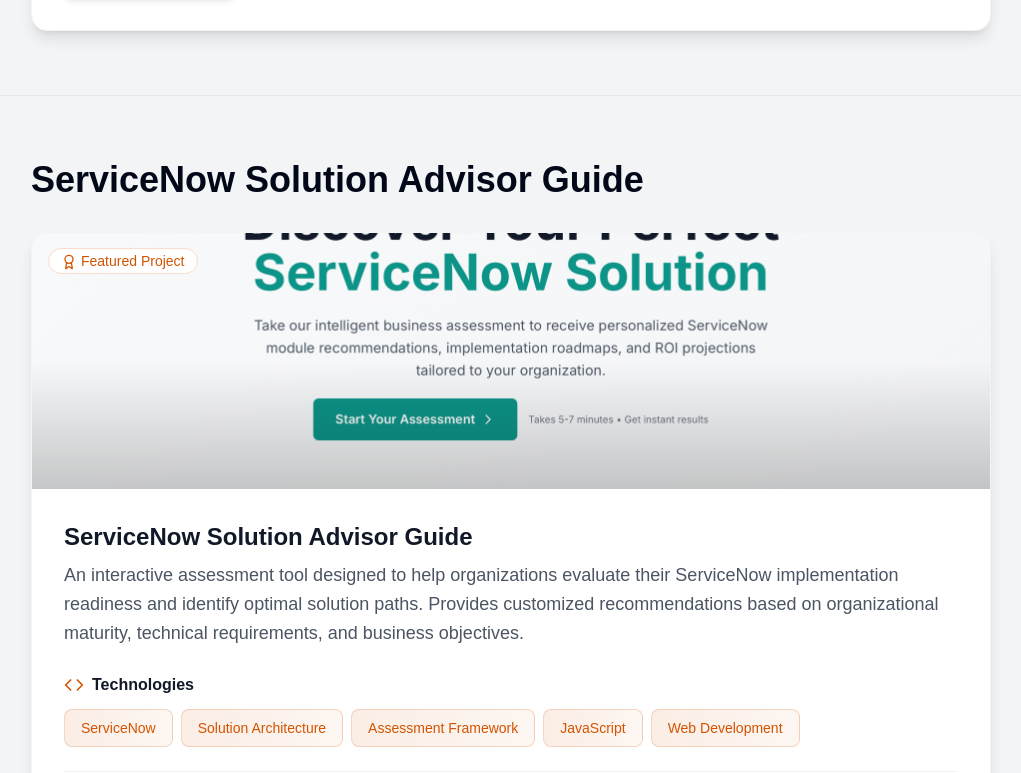
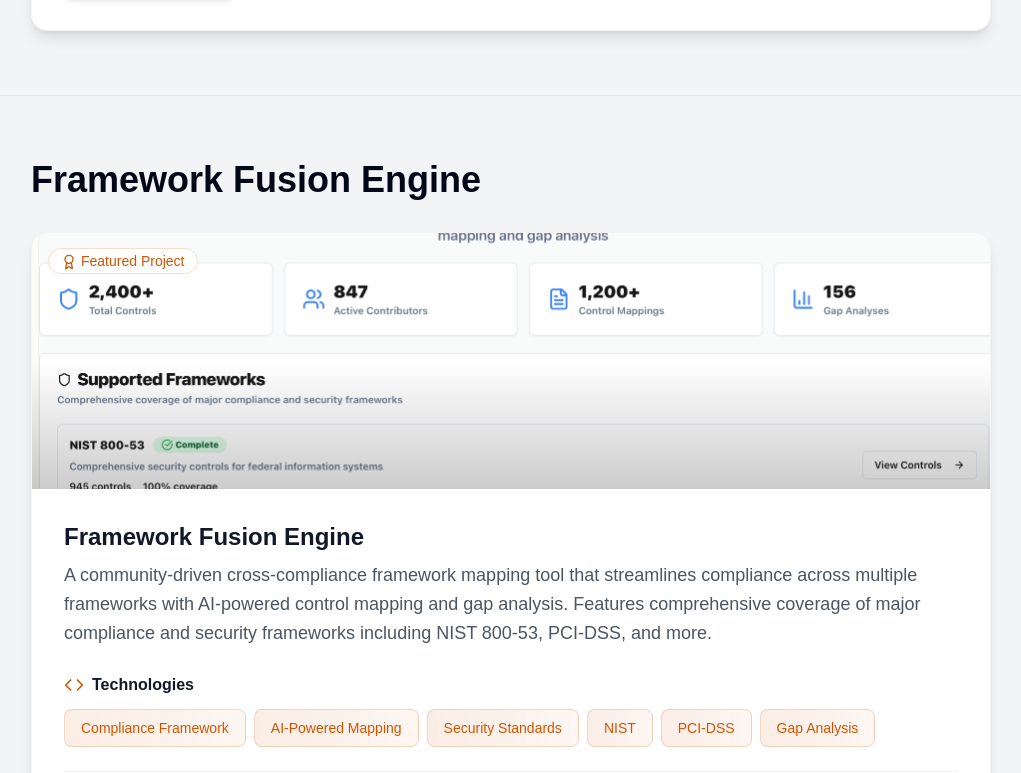
Before and after one commit to mmacri/macri-tech-resume-builder, a React (Vite) app: page /portfolio in a window 1280 px wide. Shown: the part 1547-2320 px from the top of the page, without its empty margins (257-1278 px from the left). Built offline with nearby package versions, Linux system fonts and the light colour scheme; the HTML template or start-up script is replaced by a standard one; a web font is replaced by a local one.

Commit message:
Add Framework Fusion project
Add Framework Fusion project to the portfolio, linking to the community-driven cross-compliance framework mapping tool and including the provided image.

```diff
--- a/src/data/resume/projectsData.ts
+++ b/src/data/resume/projectsData.ts
@@ -11,13 +11,22 @@ export const staticProjectsData = [
     display_order: 1
   },
   {
+    id: "framework-fusion-engine",
+    title: "Framework Fusion Engine",
+    description: "A community-driven cross-compliance framework mapping tool that streamlines compliance across multiple frameworks with AI-powered control mapping and gap analysis. Features comprehensive coverage of major compliance and security frameworks including NIST 800-53, PCI-DSS, and more.",
+    technologies: ["Compliance Framework", "AI-Powered Mapping", "Security Standards", "NIST", "PCI-DSS", "Gap Analysis"],
+    link: "https://mmacri.github.io/framework-fusion-engine/",
+    image_url: "/lovable-uploads/e001dd85-f8b8-4c6e-9d04-e8b316bbebcb.png",
+    display_order: 2
+  },
+  {
     id: "servicenow-advisor",
     title: "ServiceNow Solution Advisor Guide",
     description: "An interactive assessment tool designed to help organizations evaluate their ServiceNow implementation readiness and identify optimal solution paths. Provides customized recommendations based on organizational maturity, technical requirements, and business objectives.",
     technologies: ["ServiceNow", "Solution Architecture", "Assessment Framework", "JavaScript", "Web Development"],
     link: "https://mmacri.github.io/nowassess/index.html",
     image_url: "/lovable-uploads/a6fd2e82-34d4-4f60-90fc-4f5236a13aaf.png",
-    display_order: 2
+    display_order: 3
   },
   {
     id: "customer-success-dashboard",
@@ -26,7 +35,7 @@ export const staticProjectsData = [
     technologies: ["PowerBI", "Salesforce", "Data Analytics", "Customer Success"],
     link: "https://mmacri.github.io/customer-engagement-tracker/",
     image_url: "/lovable-uploads/eb90f300-90d1-4c77-86ec-2814b17e1be4.png",
-    display_order: 3
+    display_order: 4
   },
   {
     id: "partner-enablement",
@@ -35,7 +44,7 @@ export const staticProjectsData = [
     technologies: ["Business Development", "Partner Management", "VMware", "Cloud Services"],
     link: "/portfolio",
     image_url: null,
-    display_order: 4
+    display_order: 5
   },
   {
     id: "security-compliance",
@@ -44,6 +53,6 @@ export const staticProjectsData = [
     technologies: ["NIST", "CIS", "Security Operations", "Audit & Compliance"],
     link: "/portfolio",
     image_url: null,
-    display_order: 5
+    display_order: 6
   }
 ];
```
Also changed, not shown: public/lovable-uploads/e001dd85-f8b8-4c6e-9d04-e8b316bbebcb.png (added).
